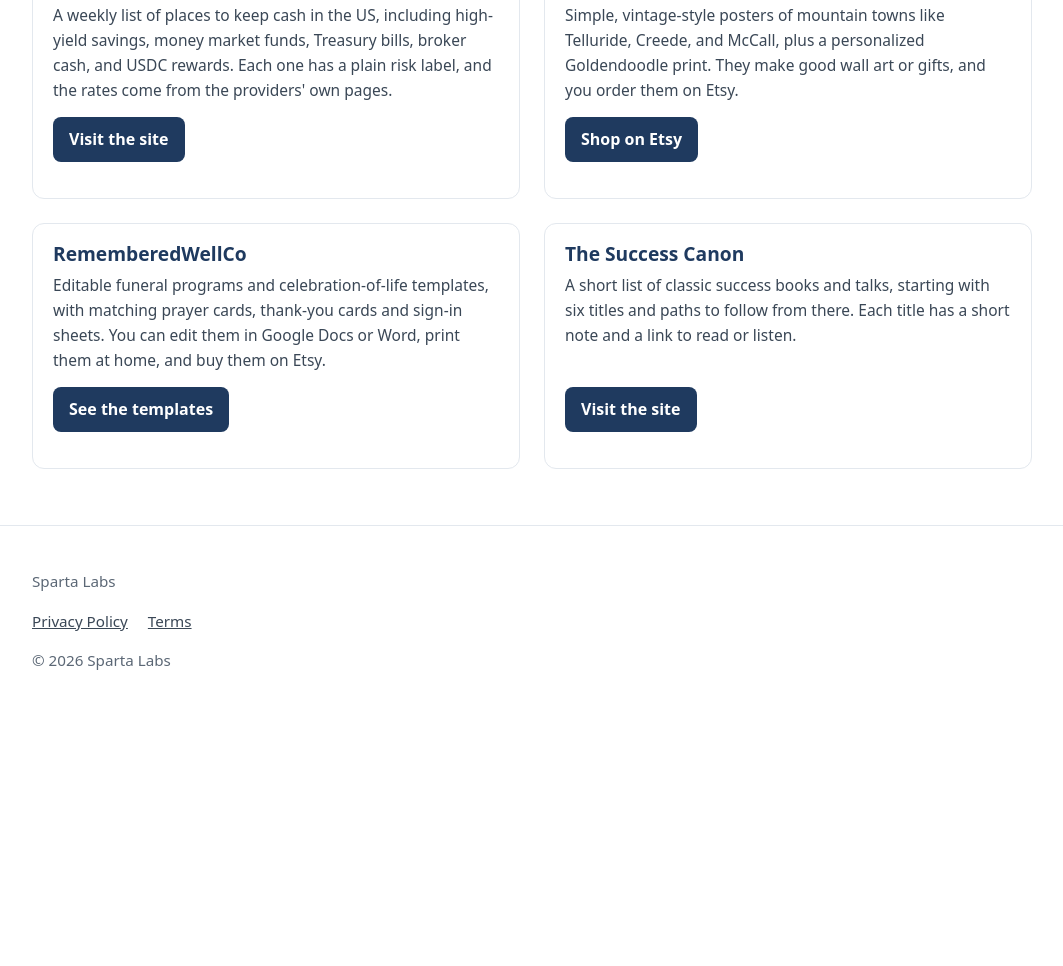
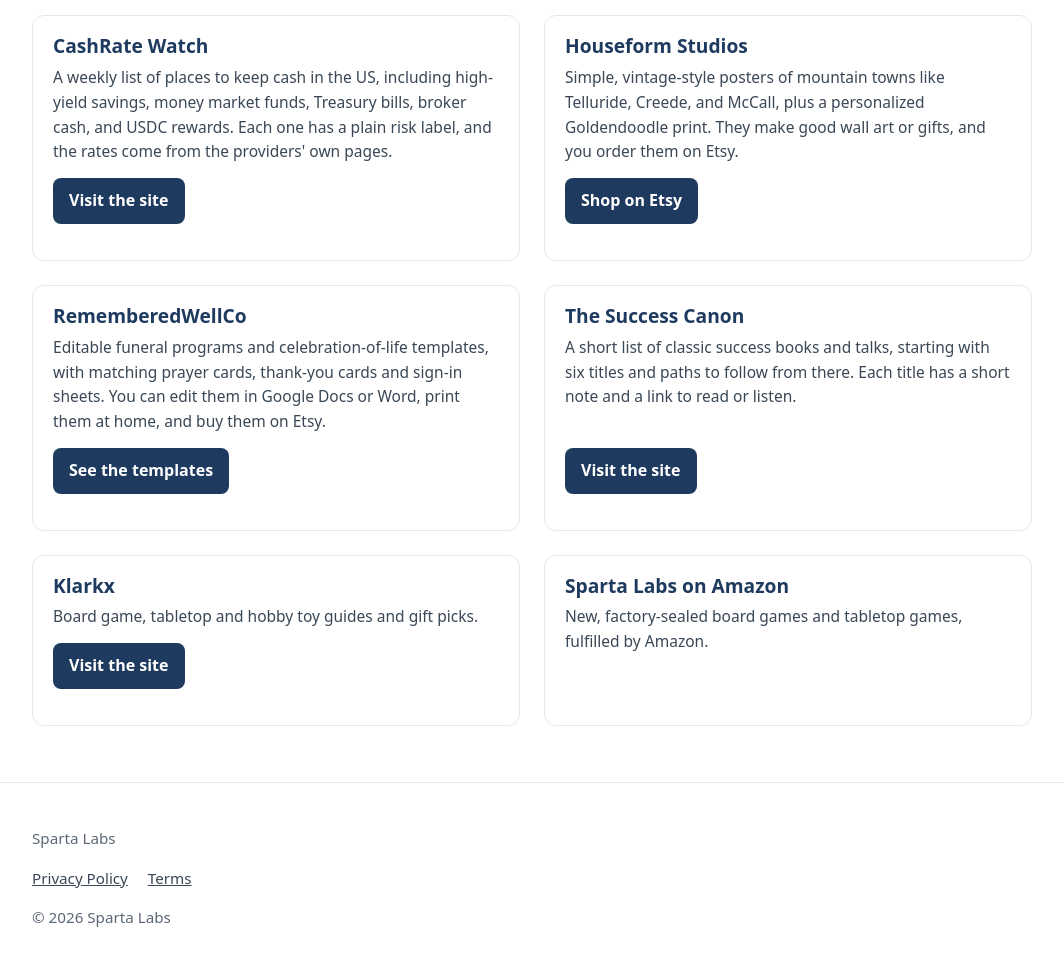
Before and after one commit to spstepp/sparta-hub, a plain HTML site: page index.html in a window 1280 px wide. Shown: the part 768-1734 px from the top of the page, without its empty margins (108-1171 px from the left). Before the commit the page ends 1484 px from the top, so only its background shows below. Drawn offline with Linux system fonts and the light colour scheme.

Commit message:
Add Klarkx and Sparta Labs on Amazon to the hub
The Projects section gains a Klarkx card linking to klarkx.com and a
description-only Sparta Labs on Amazon card with no store link. The
home meta, Open Graph, and lead copy now mention both.

```diff
--- a/index.html
+++ b/index.html
@@ -4,13 +4,13 @@
 <meta charset="utf-8">
 <meta name="viewport" content="width=device-width, initial-scale=1">
 <title>Sparta Labs</title>
-<meta name="description" content="Spreadsheet templates for therapy practices, funeral program templates, a 1956 Bavarian cookbook in English, weekly US cash rates, mountain-town posters and classic success books.">
+<meta name="description" content="Spreadsheet templates for therapy practices, funeral program templates, a 1956 Bavarian cookbook in English, weekly US cash rates, mountain-town posters, classic success books, board game and tabletop guides and gift picks, and new factory-sealed board games fulfilled by Amazon.">
 <link rel="canonical" href="https://spartasite.com/">
 <link rel="icon" href="favicon.svg" type="image/svg+xml">
 <meta property="og:type" content="website">
 <meta property="og:site_name" content="Sparta Labs">
 <meta property="og:title" content="Sparta Labs">
-<meta property="og:description" content="Spreadsheet templates for therapy practices, funeral program templates, a 1956 Bavarian cookbook in English, weekly US cash rates, mountain-town posters and classic success books.">
+<meta property="og:description" content="Spreadsheet templates for therapy practices, funeral program templates, a 1956 Bavarian cookbook in English, weekly US cash rates, mountain-town posters, classic success books, board game and tabletop guides and gift picks, and new factory-sealed board games fulfilled by Amazon.">
 <meta property="og:url" content="https://spartasite.com/">
 <link rel="stylesheet" href="styles.css">
 <script type="application/ld+json">
@@ -36,7 +36,7 @@
   <section class="hero">
     <div class="wrap">
       <h1>Sparta Labs</h1>
-      <p class="lead">Spreadsheet templates for therapy practices, funeral program templates, a 1956 Bavarian cookbook in English, weekly US cash rates, mountain-town posters and classic success books.</p>
+      <p class="lead">Spreadsheet templates for therapy practices, funeral program templates, a 1956 Bavarian cookbook in English, weekly US cash rates, mountain-town posters, classic success books, board game and tabletop guides and gift picks, and new factory-sealed board games fulfilled by Amazon.</p>
     </div>
   </section>
 
@@ -86,6 +86,19 @@
             <p class="card-action"><a class="btn" href="https://thesuccesscanon.com">Visit the site</a></p>
           </div>
         </li>
+        <li class="card">
+          <div class="card-body">
+            <h3>Klarkx</h3>
+            <p class="card-summary">Board game, tabletop and hobby toy guides and gift picks.</p>
+            <p class="card-action"><a class="btn" href="https://klarkx.com">Visit the site</a></p>
+          </div>
+        </li>
+        <li class="card">
+          <div class="card-body">
+            <h3>Sparta Labs on Amazon</h3>
+            <p class="card-summary">New, factory-sealed board games and tabletop games, fulfilled by Amazon.</p>
+          </div>
+        </li>
       </ul>
     </div>
   </section>
```
